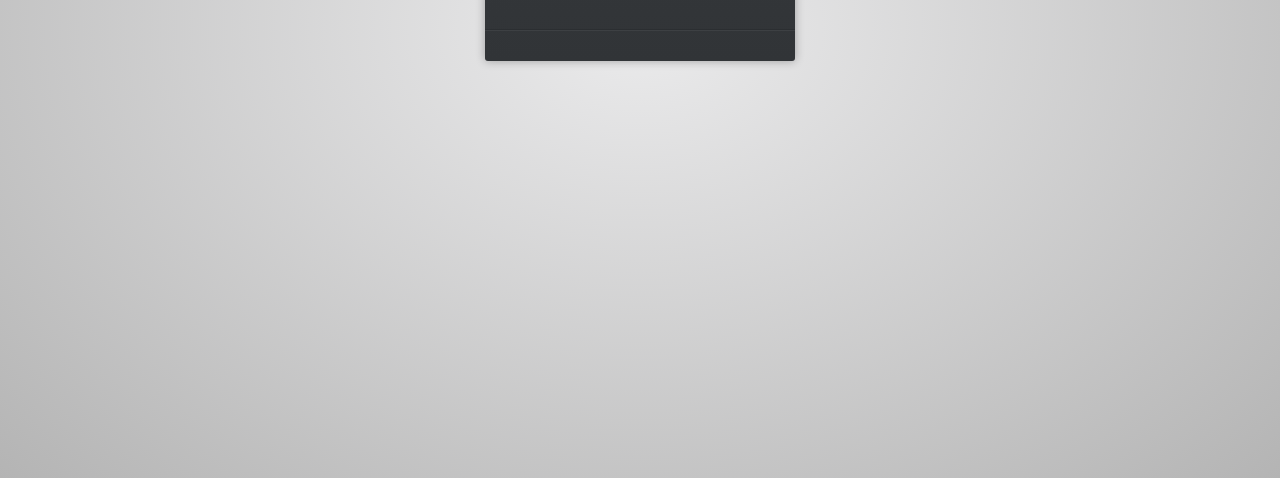
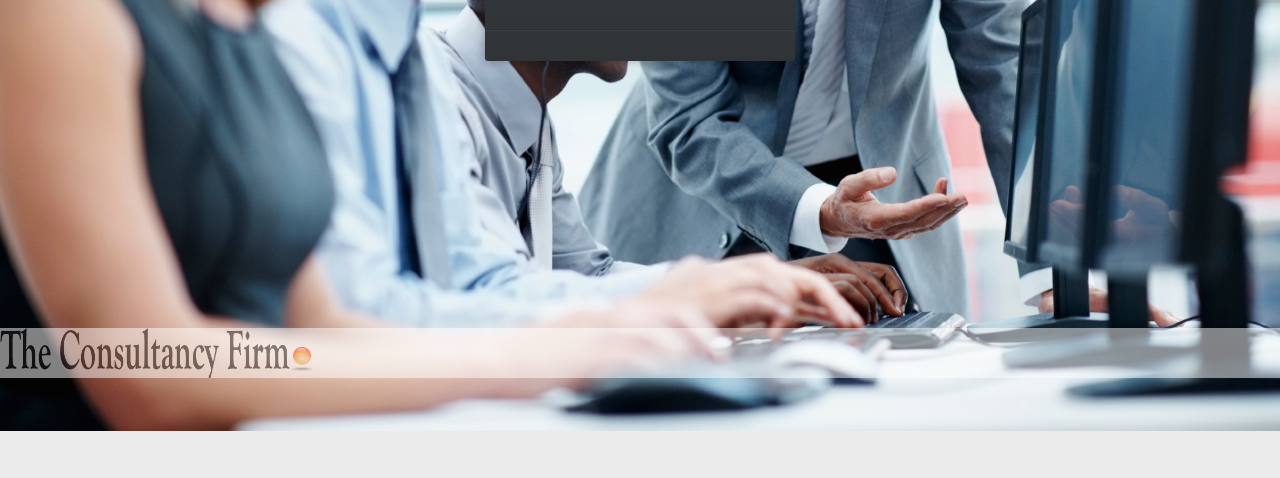
Before and after one commit to joserc87/word2wiz, a Flask app: page / in a window 1280 px wide. Shown: the part 422-900 px from the top of the page. Run offline with Flask 2, Linux system fonts and the light colour scheme; some libraries are stand-ins or nearby versions.

Commit message:
Add images to the webpage

```diff
--- a/static/css/style.css
+++ b/static/css/style.css
@@ -16,10 +16,13 @@
 
 html{
     background-color:#ebebec;
-
-    background-image:-webkit-radial-gradient(center, #ebebec, #b4b4b4);
+    background-image: url('/static/img/iStock_Medium.jpg');
+    background-size: 100%, 100%;
+    background-repeat: no-repeat;
+    /*background-image:-webkit-radial-gradient(center, #ebebec, #b4b4b4);
     background-image:-moz-radial-gradient(center, #ebebec, #b4b4b4);
     background-image:radial-gradient(center, #ebebec, #b4b4b4);
+    */
 
     min-height:900px;
 }
@@ -80,7 +83,8 @@ section, footer, header, aside{
 }
 
 .browse-button{
-    background-color:#007a96;
+    /*background-color:#007a96;*/
+    background-color:#EE8822;
     padding:12px 26px;
     color:#fff;
     font-size:14px;
@@ -92,7 +96,8 @@ section, footer, header, aside{
 }
 
 #drop a:hover{
-    background-color:#0986a3;
+    /*background-color:#0986a3;*/
+    background-color:#FF9900;
 }
 
 #drop input{
@@ -193,14 +198,19 @@ section, footer, header, aside{
 
 
 footer{
-    background-color: #080808;
+    background-color: #FFFFFF;
+    opacity:0.5;
     bottom: 0;
-    box-shadow: 0 -1px 2px rgba(0,0,0,0.4);
-    height: 40px;
+    /*box-shadow: 0 -1px 2px rgba(0,0,0,0.4);*/
+    height: 50px;
     left: 0;
     position: fixed;
     width: 100%;
     z-index: 100000;
+}
+
+footer img {
+    height: 50px;
 }
 
 footer h2{
--- a/templates/index.html
+++ b/templates/index.html
@@ -3,7 +3,7 @@
 
 	<head>
 		<meta charset="utf-8"/>
-		<title>Mini Ajax File Upload Form</title>
+		<title>Word2Wiz - Converting MicroSoft Word documents to Wizard configurations</title>
 
 		<!-- Google web fonts -->
 		<link href="http://fonts.googleapis.com/css?family=PT+Sans+Narrow:400,700" rel='stylesheet' />
@@ -28,6 +28,9 @@
 			</ul>
 
 		</form>
+		<footer>
+			<img src="static/img/Logo TheConsultancyFirm (1).png"></img>
+		</footer>
 
 		<!-- JavaScript Includes -->
 		<script src="https://ajax.googleapis.com/ajax/libs/jquery/1.9.1/jquery.min.js"></script>
```
Also changed, not shown: static/img/Logo TheConsultancyFirm (1).png (added), static/img/Logo TheConsultancyFirm.png (added), static/img/docwiz logo.png (added), static/img/iStock_Medium.jpg (added).
